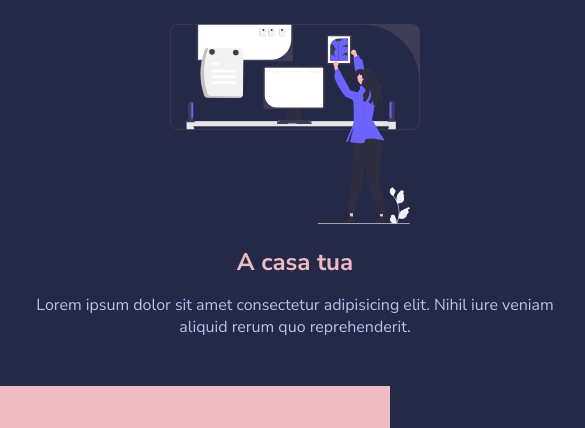
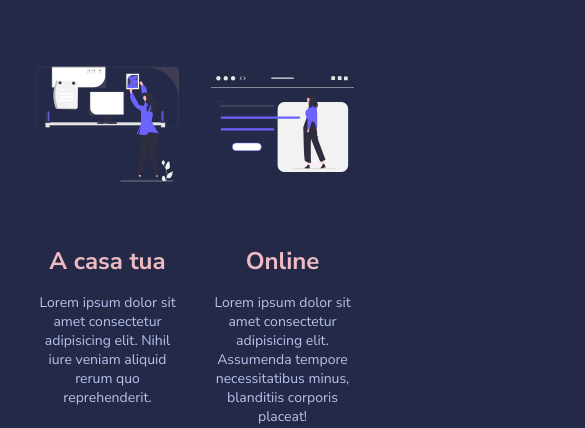
Before and after one commit to GabrieleCuccarini/html-css-resp-wannabe, a plain HTML site: page index.html in a window 390 px wide. Shown: the part 209-637 px from the top of the page, 585 px wide, since content can reach past the window. Drawn offline with Linux system fonts and the light colour scheme.

Commit message:
768px responsive done

```diff
--- a/css/style.css
+++ b/css/style.css
@@ -127,3 +127,25 @@ img {
 /************************************************
     SOLUZIONE RESPONSIVE
  ************************************************/
+
+@media screen and (max-width: 768px) {
+
+    .site-header, header .text-center {
+        width: 100%;
+    }
+
+    .container {
+        width: 100%;
+    }
+
+    body {
+        font-size: 14px;
+    }
+
+}
+
+
+
+@media screen and (max-width: 480px) {
+
+}
--- a/index.html
+++ b/index.html
@@ -2,6 +2,7 @@
 <html>
     <head>
         <meta charset="utf-8" />
+        <meta name="viewport" content="width=device-width, initial-scale=1.0">
         <title>Boolean Academy</title>
         <!-- Fonts -->
         <link
```
